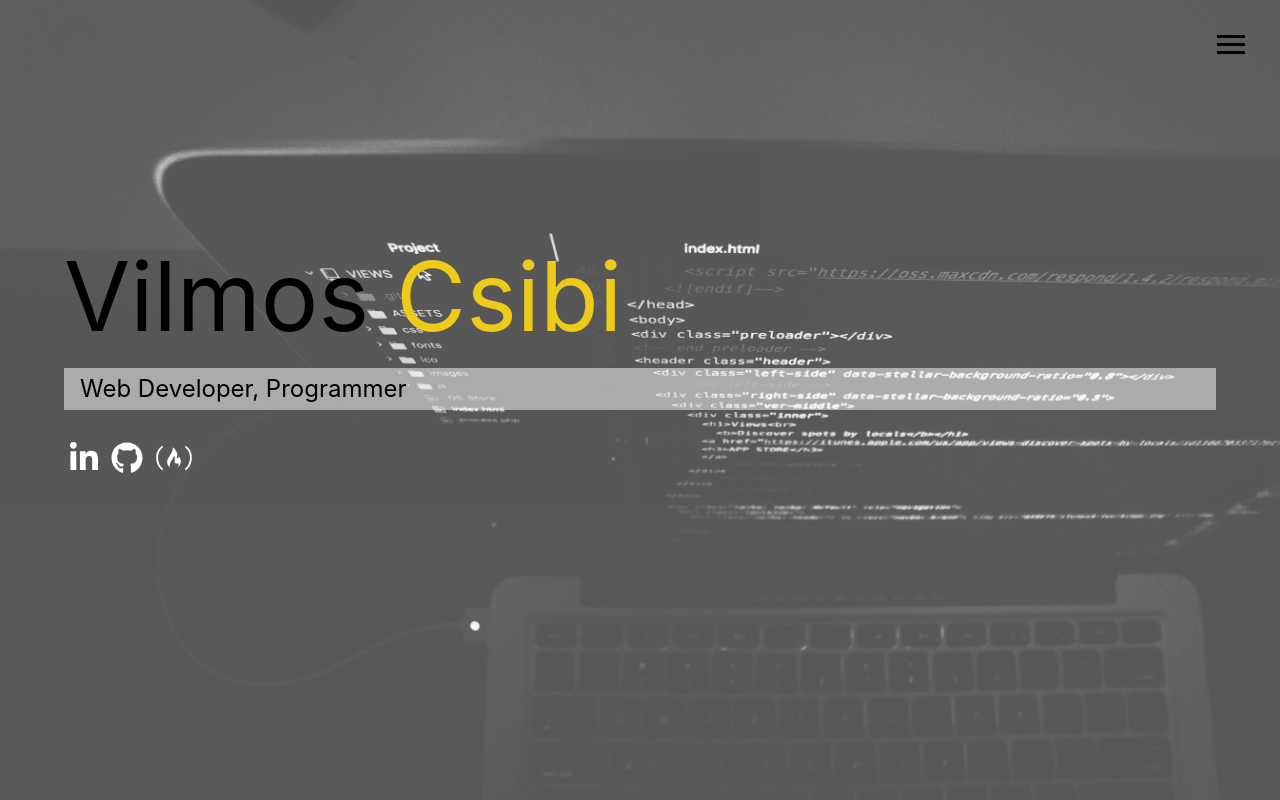
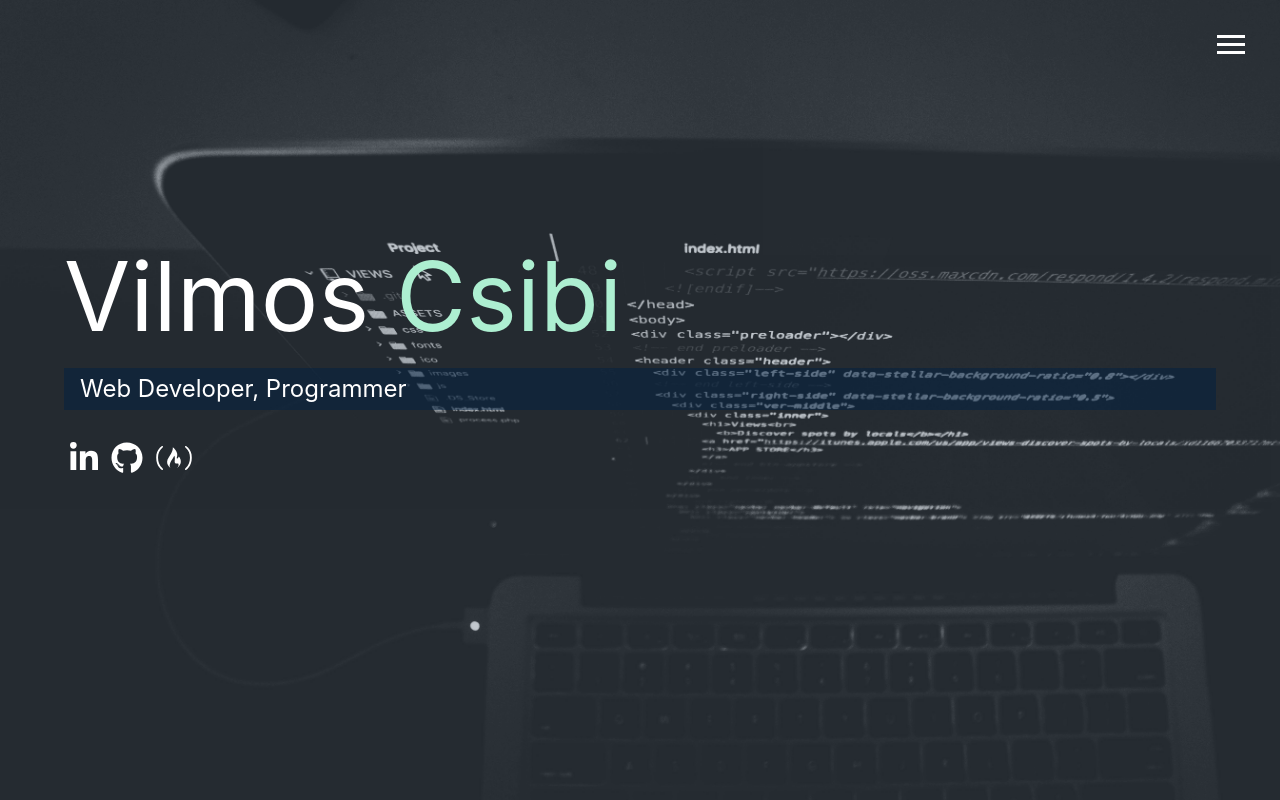
Before and after one commit to csibivili/csvportfolio, a React (Create React App) app: page / in a window 1280 px wide. Built offline with nearby package versions, Linux system fonts and the light colour scheme.

Commit message:
set way cooler colors

```diff
--- a/src/_config.scss
+++ b/src/_config.scss
@@ -1,5 +1,5 @@
-$primary-color: #ffffff;
-$secondary-color: #eeca1a;
+$primary-color: #00203fff;
+$secondary-color: #adefd1ff;
 $show-home-image: true;
 $home-image: url(./background.jpg);
 $background-opacity: 0.2;
@@ -55,7 +55,7 @@ $background-opacity: 0.2;
 
 @function set-text-color($color) {
   @if (lightness($color) > 40) {
-    @return #000000;
+    @return #080808;
   } @else {
     @return #ffffff;
   }
```
